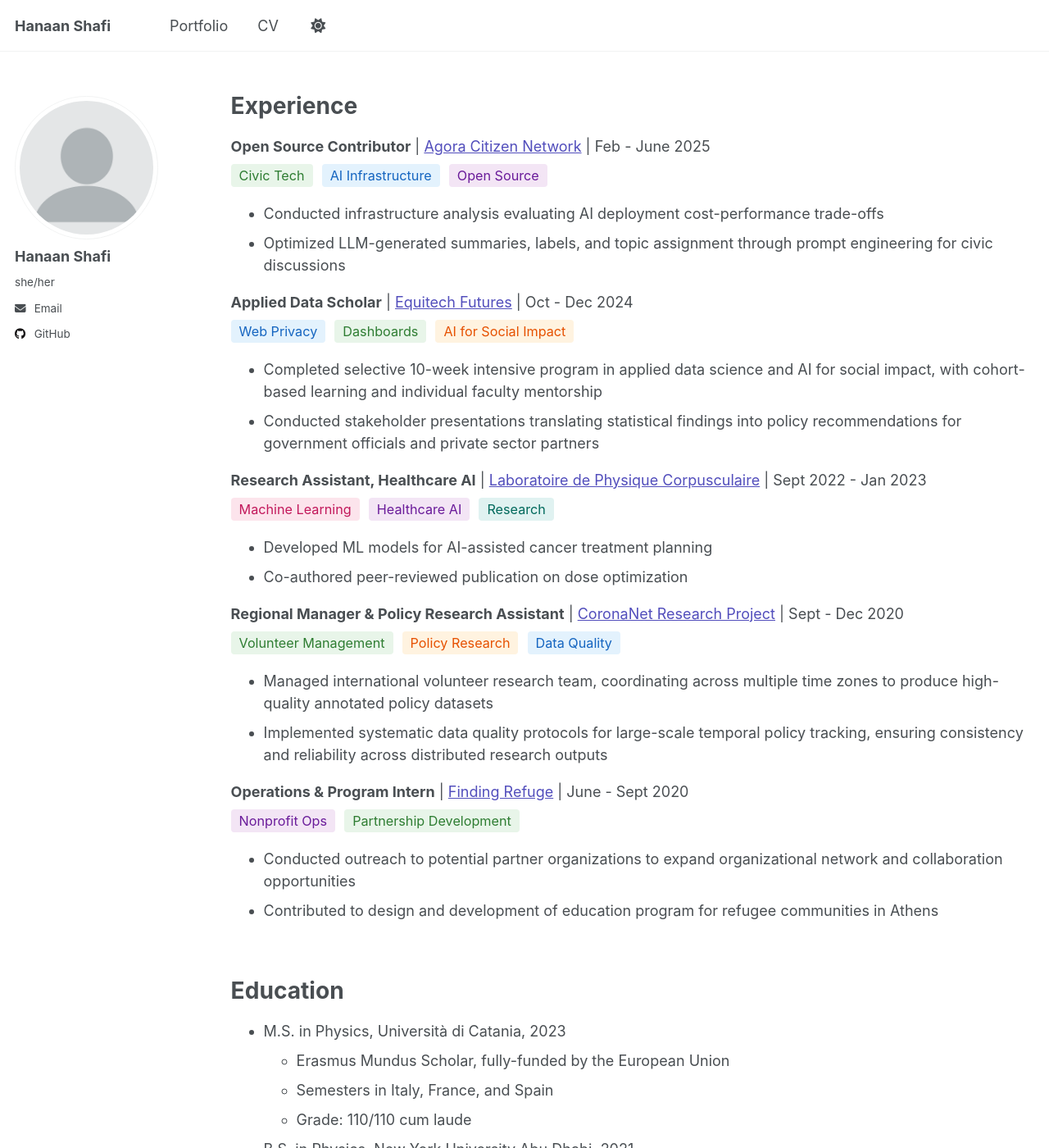
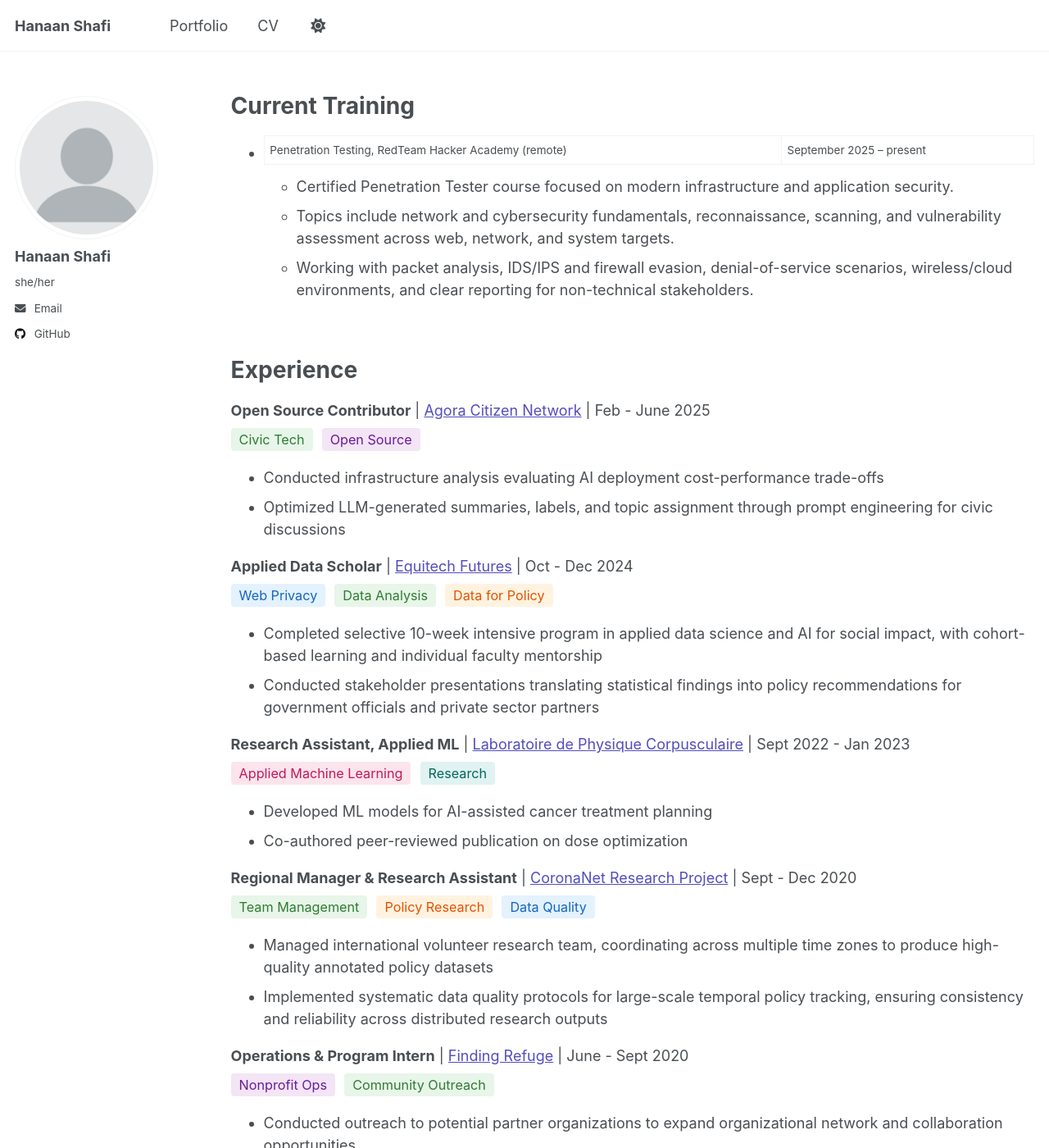
Before and after one commit to hanaanr/hanaanr.github.io, a Jekyll site: the page built from _pages/cv.md, in a window 1280 px wide and 1400 px high. Shown: the whole window at 82% size. Built offline with Jekyll 4.4.1, drawn with Linux system fonts in a browser that asks for light colours; a script that is not in the unit is left out; some of the changed text lies outside the part shown.

```diff
--- a/_pages/cv.md
+++ b/_pages/cv.md
@@ -6,48 +6,59 @@ author_profile: true
 redirect_from:
   - /resume
 ---
+{% include base_path %}
 
-{% include base_path %}
+
+Current Training
+======
+* Penetration Testing, RedTeam Hacker Academy (remote) | September 2025 – present
+  * Certified Penetration Tester course focused on modern infrastructure and application security.
+  * Topics include network and cybersecurity fundamentals, reconnaissance, scanning, and vulnerability assessment across web, network, and system targets.
+  * Working with packet analysis, IDS/IPS and firewall evasion, denial-of-service scenarios, wireless/cloud environments, and clear reporting for non-technical stakeholders.
+
+<br>
+
 
 Experience
 ======
 <div style="margin-bottom: 20px;">
   <p style="margin-bottom: 5px;"><strong>Open Source Contributor</strong> | <a href="https://www.agoracitizen.network/">Agora Citizen Network</a> | Feb - June 2025</p>
-    <p style="margin: 8px 0;">
+  <p style="margin: 8px 0;">
     <span style="background-color:#E8F5E9; color:#2E7D32; padding:4px 10px; border-radius:4px; font-size:0.9em; margin-right:6px;">Civic Tech</span>
-    <span style="background-color:#E3F2FD; color:#1565C0; padding:4px 10px; border-radius:4px; font-size:0.9em; margin-right:6px;">AI Infrastructure</span>
     <span style="background-color:#F3E5F5; color:#6A1B9A; padding:4px 10px; border-radius:4px; font-size:0.9em;">Open Source</span>
   </p>
 </div>
 * Conducted infrastructure analysis evaluating AI deployment cost-performance trade-offs
 * Optimized LLM-generated summaries, labels, and topic assignment through prompt engineering for civic discussions
 
+
 <div style="margin-bottom: 20px;">
   <p style="margin-bottom: 5px;"><strong>Applied Data Scholar</strong> | <a href="https://www.equitechfutures.com/">Equitech Futures</a> | Oct - Dec 2024</p>
   <p style="margin: 8px 0;">
     <span style="background-color:#E3F2FD; color:#1565C0; padding:4px 10px; border-radius:4px; font-size:0.9em; margin-right:6px;">Web Privacy</span>
-    <span style="background-color:#E8F5E9; color:#2E7D32; padding:4px 10px; border-radius:4px; font-size:0.9em; margin-right:6px;">Dashboards</span>
-    <span style="background-color:#FFF3E0; color:#E65100; padding:4px 10px; border-radius:4px; font-size:0.9em;">AI for Social Impact</span>
+    <span style="background-color:#E8F5E9; color:#2E7D32; padding:4px 10px; border-radius:4px; font-size:0.9em; margin-right:6px;">Data Analysis</span>
+    <span style="background-color:#FFF3E0; color:#E65100; padding:4px 10px; border-radius:4px; font-size:0.9em;">Data for Policy</span>
   </p>
 </div>
 * Completed selective 10-week intensive program in applied data science and AI for social impact, with cohort-based learning and individual faculty mentorship
 * Conducted stakeholder presentations translating statistical findings into policy recommendations for government officials and private sector partners
 
+
 <div style="margin-bottom: 20px;">
-  <p style="margin-bottom: 5px;"><strong>Research Assistant, Healthcare AI</strong> | <a href="https://www.lpc-caen.in2p3.fr/">Laboratoire de Physique Corpusculaire</a> | Sept 2022 - Jan 2023</p>
-    <p style="margin: 8px 0;">
-    <span style="background-color:#FCE4EC; color:#C2185B; padding:4px 10px; border-radius:4px; font-size:0.9em; margin-right:6px;">Machine Learning</span>
-    <span style="background-color:#F3E5F5; color:#6A1B9A; padding:4px 10px; border-radius:4px; font-size:0.9em; margin-right:6px;">Healthcare AI</span>
+  <p style="margin-bottom: 5px;"><strong>Research Assistant, Applied ML</strong> | <a href="https://www.lpc-caen.in2p3.fr/">Laboratoire de Physique Corpusculaire</a> | Sept 2022 - Jan 2023</p>
+  <p style="margin: 8px 0;">
+    <span style="background-color:#FCE4EC; color:#C2185B; padding:4px 10px; border-radius:4px; font-size:0.9em; margin-right:6px;">Applied Machine Learning</span>
     <span style="background-color:#E0F2F1; color:#00695C; padding:4px 10px; border-radius:4px; font-size:0.9em;">Research</span>
   </p>
 </div>
 * Developed ML models for AI-assisted cancer treatment planning
 * Co-authored peer-reviewed publication on dose optimization
 
+
 <div style="margin-bottom: 20px;">
-  <p style="margin-bottom: 5px;"><strong>Regional Manager & Policy Research Assistant</strong> | <a href="https://coronanet-project.org/">CoronaNet Research Project</a> | Sept - Dec 2020</p>
+  <p style="margin-bottom: 5px;"><strong>Regional Manager & Research Assistant</strong> | <a href="https://coronanet-project.org/">CoronaNet Research Project</a> | Sept - Dec 2020</p>
   <p style="margin: 8px 0;">
-    <span style="background-color:#E8F5E9; color:#2E7D32; padding:4px 10px; border-radius:4px; font-size:0.9em; margin-right:6px;">Volunteer Management</span>
+    <span style="background-color:#E8F5E9; color:#2E7D32; padding:4px 10px; border-radius:4px; font-size:0.9em; margin-right:6px;">Team Management</span>
     <span style="background-color:#FFF3E0; color:#E65100; padding:4px 10px; border-radius:4px; font-size:0.9em; margin-right:6px;">Policy Research</span>
     <span style="background-color:#E3F2FD; color:#1565C0; padding:4px 10px; border-radius:4px; font-size:0.9em;">Data Quality</span>
   </p>
@@ -55,21 +66,23 @@ Experience
 * Managed international volunteer research team, coordinating across multiple time zones to produce high-quality annotated policy datasets
 * Implemented systematic data quality protocols for large-scale temporal policy tracking, ensuring consistency and reliability across distributed research outputs
 
+
 <div style="margin-bottom: 20px;">
   <p style="margin-bottom: 5px;"><strong>Operations & Program Intern</strong> | <a href="https://findingrefugegr.org/">Finding Refuge</a> | June - Sept 2020</p>
   <p style="margin: 8px 0;">
     <span style="background-color:#F3E5F5; color:#6A1B9A; padding:4px 10px; border-radius:4px; font-size:0.9em; margin-right:6px;">Nonprofit Ops</span>
-    <span style="background-color:#E8F5E9; color:#2E7D32; padding:4px 10px; border-radius:4px; font-size:0.9em;">Partnership Development</span>
+    <span style="background-color:#E8F5E9; color:#2E7D32; padding:4px 10px; border-radius:4px; font-size:0.9em;">Community Outreach</span>
   </p>
 </div>
 * Conducted outreach to potential partner organizations to expand organizational network and collaboration opportunities
 * Contributed to design and development of education program for refugee communities in Athens
 
+
 <br>
+
 
 Education
 ======
-
 * M.S. in Physics, Università di Catania, 2023
   * Erasmus Mundus Scholar, fully-funded by the European Union
   * Semesters in Italy, France, and Spain
@@ -87,9 +101,11 @@ Training & Professional Development
 
 <br>
 
+
 Skills
 ======
-* Research & Analysis
-* Data Science
-* Volunteer & Project Management
+* Cybersecurity & Penetration Testing: network, web, and system security fundamentals
+* Data Science: Python, statistics, dashboards/visualization
+* Research & Policy Analysis
+* Community & Project Coordination
 * Technical Writing & Stakeholder Communication
```
Also changed, not shown: other parts of _pages/cv.md (+2 -1 lines), _pages/about.md (+4 -4 lines).
